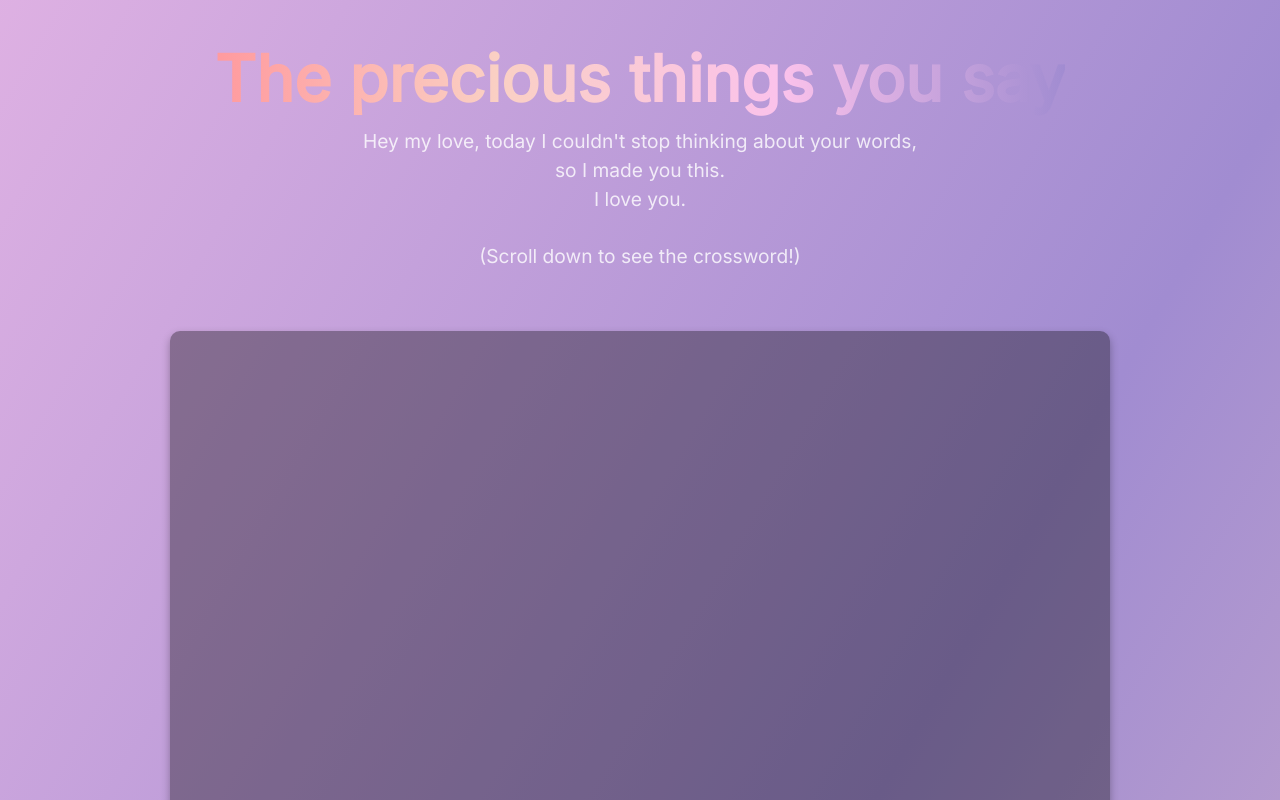
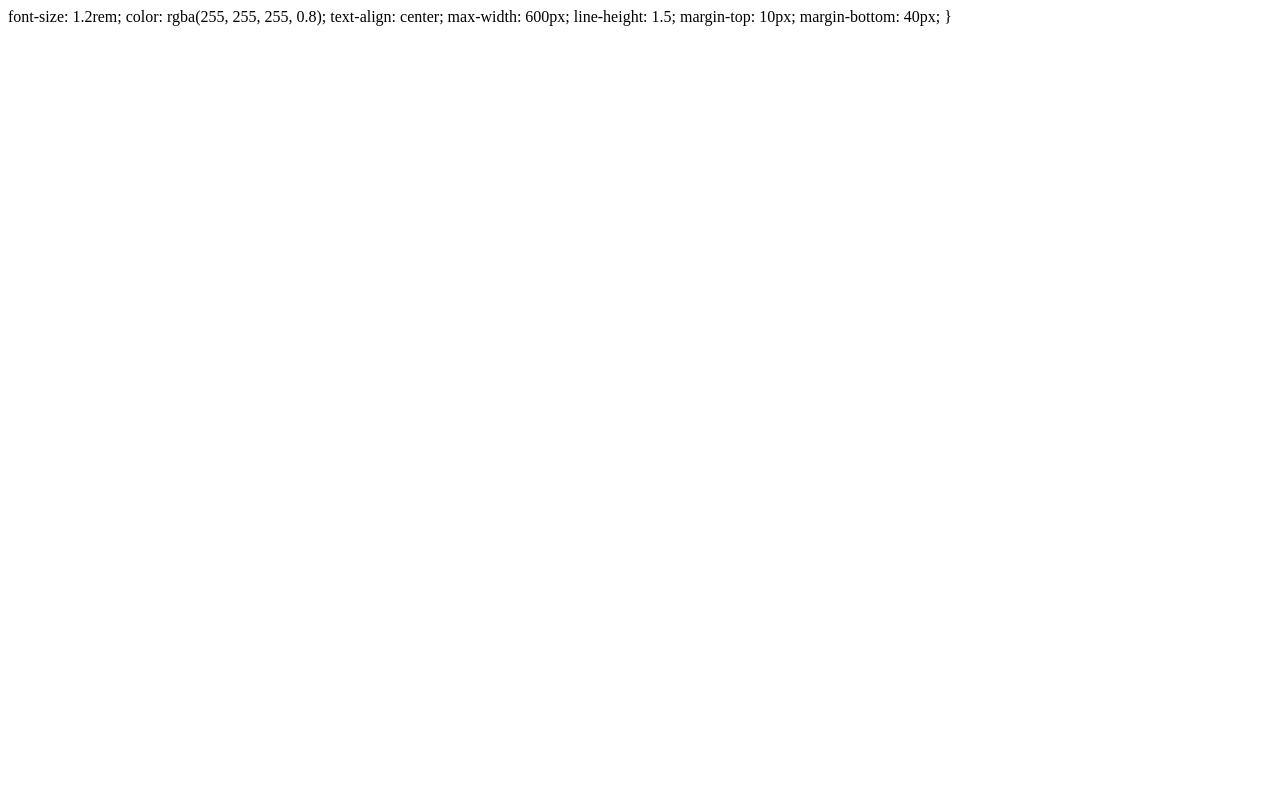
Before and after one commit to DeadTillNotice/paopao, a plain HTML site: page index.html in a window 1280 px wide. Shown: the top 800 px of the page. Drawn offline with Linux system fonts and the light colour scheme.

Commit message:
Update index.html

```diff
--- a/index.html
+++ b/index.html
@@ -1,39 +1,4 @@
-<!DOCTYPE html>
-<html lang="en">
-<head>
-  <meta charset="UTF-8">
-  <title>The precious things you say</title>
-  <link href="https://fonts.googleapis.com/css?family=Inter&display=swap" rel="stylesheet">
-  <style>
-    body {
-      font-family: 'Inter', sans-serif;
-      margin: 0;
-      padding: 0;
-      display: flex;
-      flex-direction: column;
-      align-items: center;
-      min-height: 100vh;
-      background: linear-gradient(120deg, #ff9a9e, #fad0c4, #fbc2eb, #a18cd1, #fad0c4);
-      background-size: 400% 400%;
-      animation: gradientBG 15s ease infinite;
-      color: #ffffff;
-    }
-    @keyframes gradientBG {
-      0% { background-position: 0% 50%; }
-      50% { background-position: 100% 50%; }
-      100% { background-position: 0% 50%; }
-    }
-    h1 {
-      font-size: 4rem;
-      font-weight: 900;
-      background: linear-gradient(90deg, #ff9a9e, #fad0c4, #fbc2eb, #a18cd1);
-      -webkit-background-clip: text;
-      -webkit-text-fill-color: transparent;
-      text-align: center;
-      margin-top: 40px;
-      margin-bottom: 0;
-    }
-    #subtitle {
+
       font-size: 1.2rem;
       color: rgba(255, 255, 255, 0.8);
       text-align: center;
@@ -42,41 +7,3 @@
       margin-top: 10px;
       margin-bottom: 40px;
     }
-    #app {
-      display: flex;
-      flex-direction: column;
-      align-items: center;
-      width: 100%;
-      max-width: 1200px;
-      padding: 20px;
-    }
-    #crossword-container {
-      width: 100%;
-      max-width: 900px;
-      background-color: rgba(0, 0, 0, 0.35);
-      border-radius: 10px;
-      padding: 20px;
-      box-shadow: 0 4px 8px rgba(0,0,0,0.3);
-      margin-bottom: 20px;
-      min-height: 800px;
-    }
-  </style>
-</head>
-<body>
-  <h1>The precious things you say</h1>
-  <div id="subtitle">
-    Hey my love, today I couldn't stop thinking about your words,<br>
-    so I made you this.<br>
-    I love you.<br><br>
-    (Scroll down to see the crossword!)
-  </div>
-  <div id="app">
-    <div id="crossword-container">
-      <script
-        src="https://www.puzzlefast.com/en/puzzles/2025032022334950N/nsl-script?width=600px&height=800px"
-        type="text/javascript">
-      </script>
-    </div>
-  </div>
-</body>
-</html>
```
